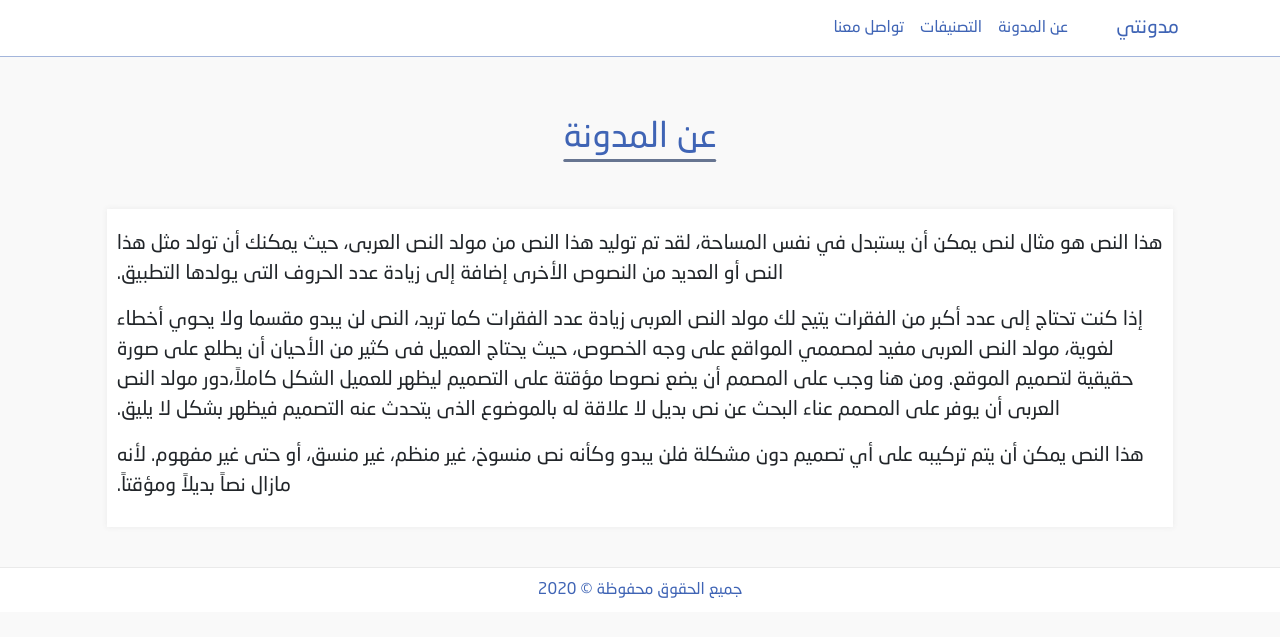
After one commit to AbbasShDev/personal-blog-php, a PHP site: page /abbas-blog/about in a window 1280 px wide. The commit adds this page. Shown: the top 637 px of the page. Run offline with PHP 8.4, Linux system fonts and the light colour scheme; some libraries are stand-ins or nearby versions.

Commit message:
About and contact us pages done

```diff
--- /dev/null
+++ b/about.php
@@ -0,0 +1,24 @@
+<?php
+ob_start();
+session_start();
+$page_title = 'التصنيفات';
+include_once 'includes/config/app.php';
+include_once 'includes/templates/header.php';
+
+?>
+    <!-- Start Content  -->
+    <div class="content about ">
+    <h4 class="mx-auto">
+        عن المدونة
+        <span></span>
+    </h4>
+    <div class="container col-10">
+        <p>هذا النص هو مثال لنص يمكن أن يستبدل في نفس المساحة، لقد تم توليد هذا النص من مولد النص العربى، حيث يمكنك أن تولد مثل هذا النص أو العديد من النصوص الأخرى إضافة إلى زيادة عدد الحروف التى يولدها التطبيق.</p>
+        <p>إذا كنت تحتاج إلى عدد أكبر من الفقرات يتيح لك مولد النص العربى زيادة عدد الفقرات كما تريد، النص لن يبدو مقسما ولا يحوي أخطاء لغوية، مولد النص العربى مفيد لمصممي المواقع على وجه الخصوص، حيث يحتاج العميل فى كثير من الأحيان أن يطلع على صورة حقيقية لتصميم الموقع.
+            ومن هنا وجب على المصمم أن يضع نصوصا مؤقتة على التصميم ليظهر للعميل الشكل كاملاً،دور مولد النص العربى أن يوفر على المصمم عناء البحث عن نص بديل لا علاقة له بالموضوع الذى يتحدث عنه التصميم فيظهر بشكل لا يليق.</p>
+        <p>هذا النص يمكن أن يتم تركيبه على أي تصميم دون مشكلة فلن يبدو وكأنه نص منسوخ، غير منظم، غير منسق، أو حتى غير مفهوم. لأنه مازال نصاً بديلاً ومؤقتاً.</p>
+    </div>
+    <!-- End Content  -->
+<?php
+include_once 'includes/templates/footer.php';
+?>
--- a/admin/includes/config/app.php
+++ b/admin/includes/config/app.php
@@ -2,7 +2,7 @@
 
 $config = [
 
-    'app_name' => 'تدويناتي | ',
+    'app_name' => 'مدونتي | ',
     'main_app_url' => 'http://localhost/abbas-blog/',
     'app_url' => 'http://localhost/abbas-blog/admin/',
     'admin_email' => 'admin@blog.com',
--- a/includes/config/app.php
+++ b/includes/config/app.php
@@ -2,7 +2,7 @@
 
 $config = [
 
-    'app_name' => 'تدويناتي | ',
+    'app_name' => 'مدونتي | ',
     'app_url' => 'http://localhost/abbas-blog/',
     'admin_email' => 'admin@blog.com',
     'root_dir'      => $_SERVER['DOCUMENT_ROOT'].DIRECTORY_SEPARATOR.'abbas-blog/',
--- a/includes/templates/header.php
+++ b/includes/templates/header.php
@@ -1,4 +1,3 @@
-
 <!doctype html>
 <html lang="ar" dir="rtl">
 
@@ -23,7 +22,7 @@
 <!-- Start navbar  -->
 <nav class="navbar navbar-expand-sm bg-dark navbar-light">
     <div class="container">
-        <a href="<?php echo $config['app_url'];?>" class="navbar-brand">تدويناتي</a>
+        <a href="<?php echo $config['app_url'];?>" class="navbar-brand">مدونتي</a>
         <button class="navbar-toggler border-0" data-toggle="collapse" data-target="#menu">
             <span class="navbar-toggler-icon"></span>
         </button>
@@ -31,13 +30,13 @@
         <div class="collapse navbar-collapse" id="menu">
             <ul class="navbar-nav ml-auto">
                 <li class="nav-item">
-                    <a href="#" class="nav-link">عن المدونة</a>
+                    <a href="<?php echo $config['app_url'];?>about" class="nav-link">عن المدونة</a>
                 </li>
                 <li class="nav-item">
                     <a href="<?php echo $config['app_url'];?>categories" class="nav-link">التصنيفات</a>
                 </li>
                 <li class="nav-item">
-                    <a href="#" class="nav-link">تواصل معنا</a>
+                    <a href="<?php echo $config['app_url'];?>contact-us" class="nav-link">تواصل معنا</a>
                 </li>
 
             </ul>
--- a/layout/css/main.css
+++ b/layout/css/main.css
@@ -421,6 +421,89 @@ nav.navbar {
 }
 /* Start all categories */
 
+/* Start about */
+.content.about {
+    margin-bottom: 0 !important;
+}
+.about .container{
+    font-size: 20px;
+    background: #FFFFFF;
+    box-shadow: 0px 0px 6px #EAEAEA;
+    padding: 20px 10px 10px 10px;
+    margin-bottom: 40px;
+}
+
+.about h4 {
+    color: var(--main-color);
+    position: relative;
+    width: fit-content;
+    margin-bottom: 50px;
+    font-size: 35px;
+}
+
+.about h4 span {
+    background: var(--secondary-color);
+    width: 100%;
+    height: 3px;
+    border-radius: 10px;
+    position: absolute;
+    left: 50%;
+    bottom: -3px;
+    transform: translateX(-50%);
+}
+
+/* End about */
+
+/* Start contact */
+.contact {
+    padding-bottom: 60px;
+}
+
+.contact .container {
+    box-shadow: 0px 0px 6px #bcbdbecc;
+}
+
+.contact .container label {
+    color: var(--main-color);
+    font-weight: 700;
+}
+.contact .container input,
+.contact .container textarea {
+    color: #1b262c;
+    font-size: 18px;
+}
+
+.contact .container input::placeholder,
+.contact .container textarea::placeholder {
+    color: #1b262c4d;
+}
+
+.contact .container .input-error::placeholder {
+    color: #dc3545 !important;
+}
+
+.contact .container textarea {
+    height: 170px;
+}
+
+.contact .container .btn {
+    width: 118px;
+    color: #fff;
+    border-radius: 5px;
+    background-color: var(--main-color);
+    font-size: 14px;
+    font-weight: 700;
+    transition: all .5s ease-in-out;
+}
+
+.contact .container .btn:hover {
+    color: var(--main-color);
+    background-color: #fff;
+    border: 1px solid var(--main-color);
+}
+
+/* End contact */
+
 /* Start Footer */
 footer {
     color: var(--main-color);
```
Also changed, not shown: contact-us.php (added, +124 -0 lines).
